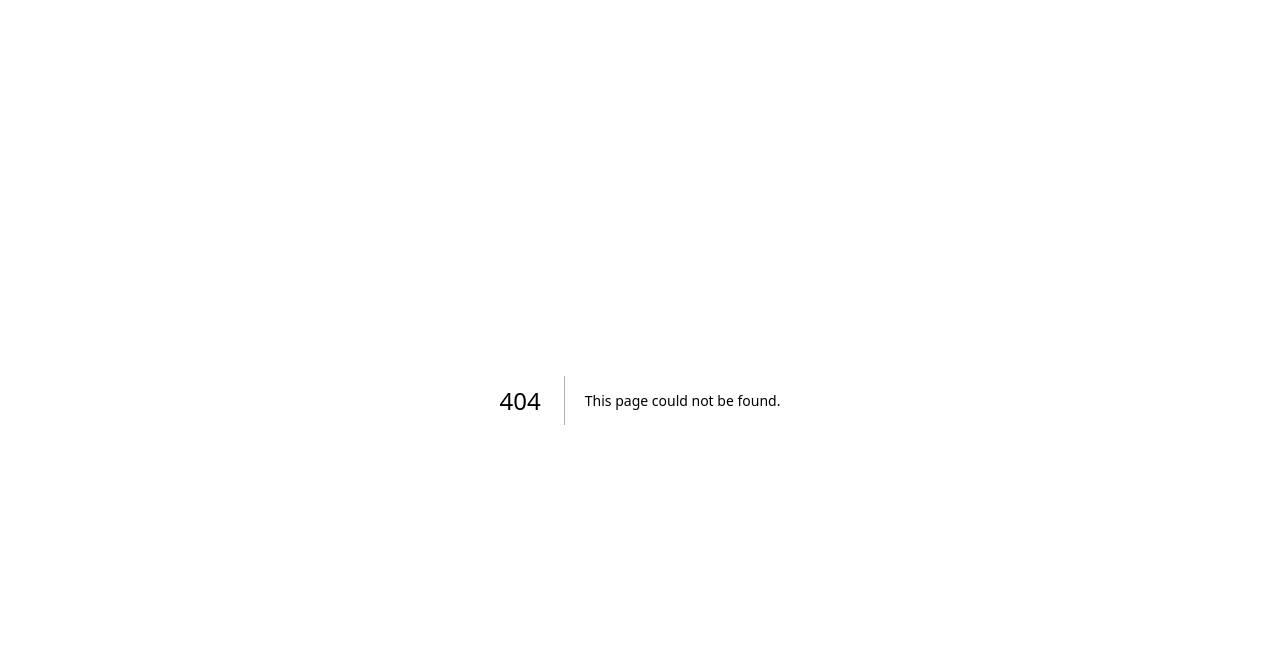
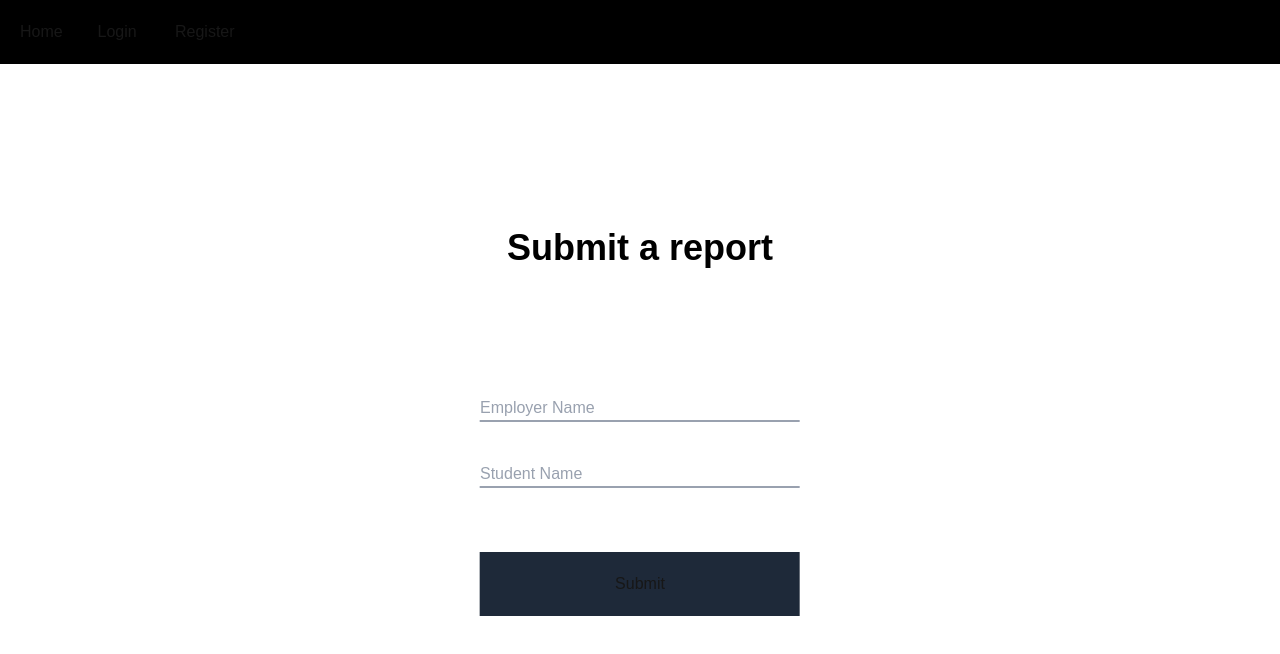
Before and after one commit to kronosei/CPS406Project, a Next.js app: page /workReport in a window 1280 px wide. Before the commit this address had no page. Shown: the top 654 px of the page. Built offline with nearby package versions, Linux system fonts and the light colour scheme; no server answers.

Commit message:
Fixing deployment errors and adding a work report submit page

```diff
--- a/src/app/home/advisor.tsx
+++ b/src/app/home/advisor.tsx
@@ -10,7 +10,7 @@ import { applied, isAccepted, updateUser } from "../../../func";
 export default function Advisor() {
 
   const router = useRouter();
-  let acc : User | null = null
+  const acc : User | null = null
       auth.onAuthStateChanged(async (user) => {
 
         });
--- /dev/null
+++ b/src/app/workReport/page.tsx
@@ -0,0 +1,87 @@
+"use client";
+
+import { FormEvent, useEffect, useState } from "react";
+import { auth } from "../../../index";
+import { signInWithEmailAndPassword } from "firebase/auth";
+import { useRouter } from "next/navigation";
+import Layout from "../../components/Layout";
+
+export default function workReport() {
+  const [inputEmployer, setEmployer] = useState("");
+  const [inputStudent, setStudent] = useState("");
+  const [inputReport, setReport] = useState("");
+  const [error, setError] = useState(false);
+  const router = useRouter();
+  //Checks if the user is signed in.
+    auth.onAuthStateChanged((user) => {
+      if (user) {
+        router.replace("/home", {scroll: false});
+      } else {
+        console.log("not signed in");
+      }
+    });
+  function submitReport(event: FormEvent<HTMLFormElement>) {
+    event.preventDefault();
+  }
+  return (
+    <>
+      <Layout />
+      <div className="relative flex flex-col h-3/4 sm:w-1/2 md:w-1/2 lg:w-2/5 xl:w-1/3 2xl:w-1/4 w-3/4 bg-white rounded-4xl transform-[translate(-50%,-50%)] top-1/2 left-1/2">
+        <span className="text-black self-center text-4xl font-bold pt-32">
+          Submit a report
+        </span>
+        <span
+          className={
+            error
+              ? "text-red-500 self-center text-lg p-10 font-bold"
+              : "self-center text-lg p-10 invisible"
+          }
+        >
+          Invalid username or password
+        </span>
+        <div className="flex flex-col">
+          <form
+            onSubmit={submitReport}
+            className="[&>*]:block rounded-sm h-1/4 w-3/4 justify-center self-center content-center"
+          >
+            <input
+              type="text"
+              value={inputEmployer}
+              onChange={(e) => setEmployer(e.target.value)}
+              id="employer"
+              placeholder="Employer Name"
+              onFocus={(_) => {
+                setError(false);
+                setEmployer("");
+              }}
+              className={`w-full border-b-2 mr-5 my-5 outline-0 ${
+                !error
+                  ? "border-b-gray-400 placeholder:text-gray-400 text-black"
+                  : "border-b-red-500 placeholder:text-red-500 text-red-300"
+              }`}
+            />
+            <input
+              type="text"
+              value={inputStudent}
+              onChange={(e) => setStudent(e.target.value)}
+              id="student"
+              placeholder="Student Name"
+              onFocus={(_) => {
+                setError(false);
+                setStudent("");
+              }}
+              className={`w-full border-b-2 mr-5 my-5 pt-5 outline-0 ${
+                !error
+                  ? "border-b-gray-400 placeholder:text-gray-400 text-black"
+                  : "border-b-red-500 placeholder:text-red-500 text-red-300"
+              }`}
+            />
+            <button type="submit" className="bg-gray-800 p-5 mt-16 w-full">
+              Submit
+            </button>
+          </form>
+        </div>
+      </div>
+    </>
+  );
+}
```
